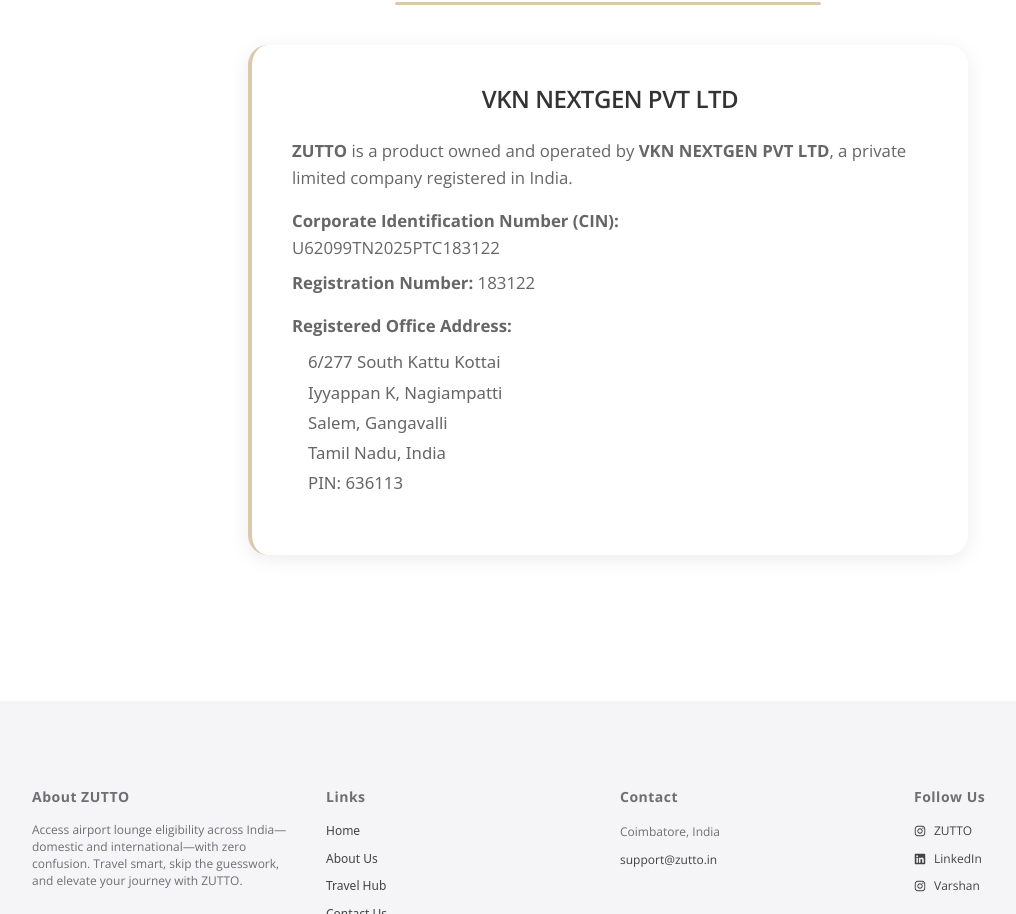
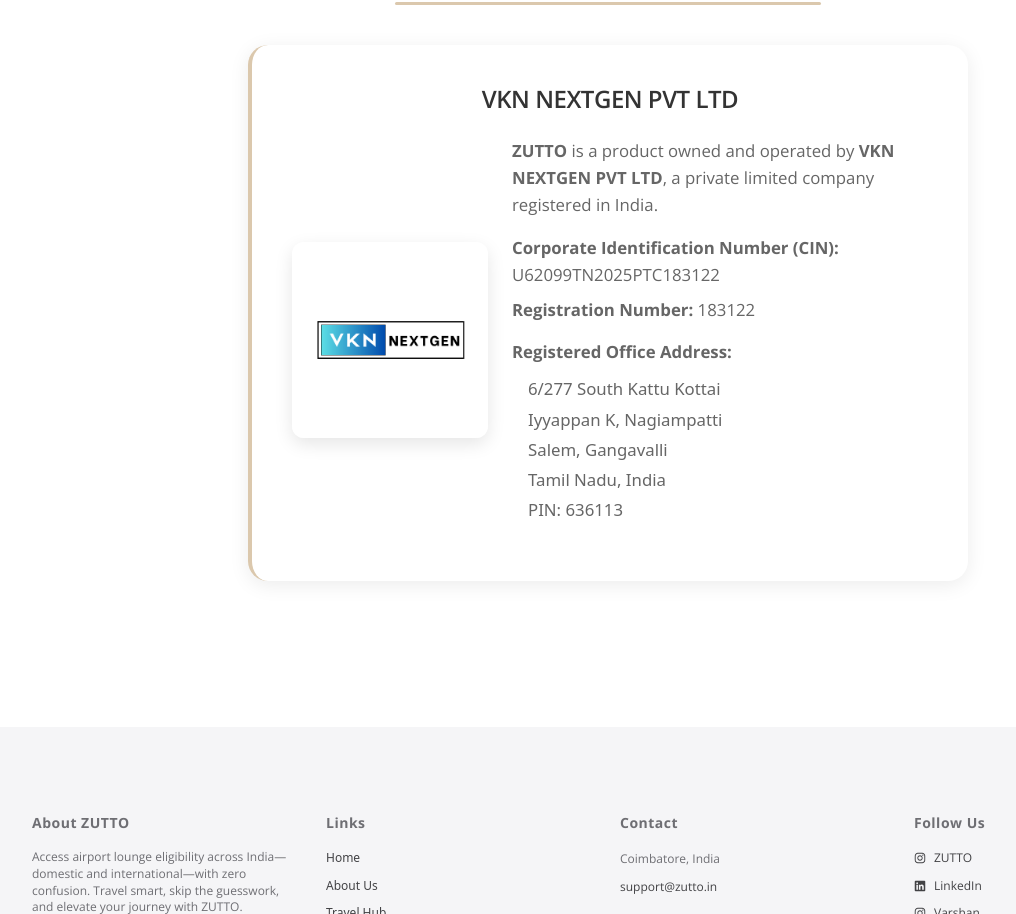
Before and after one commit to pixelperfectsolutions/zuttoweb-mui-dark, a React (Vite) app: page /about in a window 1280 px wide. Shown: the part 2458-3372 px from the top of the page, without its empty margins (32-1048 px from the left). Built offline with nearby package versions, Linux system fonts and the light colour scheme.

Commit message:
added logo vkn

```diff
--- a/src/pages/About.tsx
+++ b/src/pages/About.tsx
@@ -524,16 +524,40 @@
               >
                 VKN NEXTGEN PVT LTD
               </h3>
+              <Row className="align-items-center g-4">
+                <Col lg={4} className="text-center">
+                  <img
+                    src="/vkn-nextgen-logo.png"
+                    alt="VKN NEXTGEN PVT LTD logo"
+                    style={{
+                      width: "100%",
+                      maxWidth: "220px",
+                      height: "auto",
+                      borderRadius: "12px",
+                      boxShadow: "0 6px 18px rgba(0,0,0,0.1)",
+                    }}
+                  />
+                </Col>
 
-              <div style={{ textAlign: "left", fontSize: "1.05rem", lineHeight: "1.8", color: "#666" }}>
+                <Col lg={8}>
+                  <div
+                    style={{
+                      textAlign: "left",
+                      fontSize: "1.05rem",
+                      lineHeight: "1.8",
+                      color: "#666",
+                    }}
+                  >
                     <p style={{ marginBottom: "1rem" }}>
-                  <strong>ZUTTO</strong> is a product owned and operated by <strong>VKN NEXTGEN PVT LTD</strong>,
-                  a private limited company registered in India.
+                      <strong>ZUTTO</strong> is a product owned and operated by{" "}
+                      <strong>VKN NEXTGEN PVT LTD</strong>, a private limited
+                      company registered in India.
                     </p>
 
                     <div style={{ marginBottom: "1rem" }}>
                       <p style={{ marginBottom: "0.5rem" }}>
-                    <strong>Corporate Identification Number (CIN):</strong><br />
+                        <strong>Corporate Identification Number (CIN):</strong>
+                        <br />
                         U62099TN2025PTC183122
                       </p>
 
@@ -546,15 +570,23 @@
                       <p style={{ marginBottom: "0.5rem" }}>
                         <strong>Registered Office Address:</strong>
                       </p>
-                  <address style={{ fontStyle: "normal", paddingLeft: "1rem" }}>
-                    6/277 South Kattu Kottai<br />
-                    Iyyappan K, Nagiampatti<br />
-                    Salem, Gangavalli<br />
-                    Tamil Nadu, India<br />
+                      <address
+                        style={{ fontStyle: "normal", paddingLeft: "1rem" }}
+                      >
+                        6/277 South Kattu Kottai
+                        <br />
+                        Iyyappan K, Nagiampatti
+                        <br />
+                        Salem, Gangavalli
+                        <br />
+                        Tamil Nadu, India
+                        <br />
                         PIN: 636113
                       </address>
                     </div>
                   </div>
+                </Col>
+              </Row>
             </div>
           </Col>
         </Row>
```
Also changed, not shown: Recreate node_modules.txt (added), public/VKN Logos.png (added), public/vkn-nextgen-logo.png (added). Lines whose indentation alone changed are shown as unchanged.
